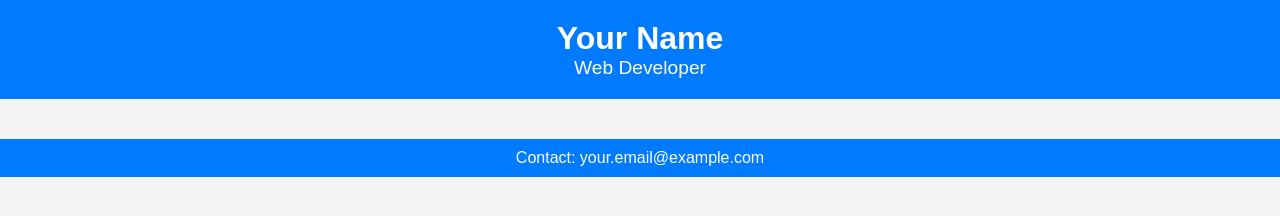
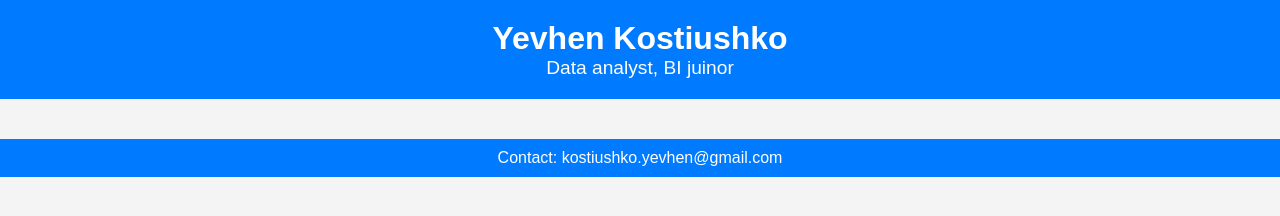
Before and after one commit to Yevhen-Yevhen/yevhen-yevhen.github.io, a plain HTML site: page index.html in a window 1280 px wide. Drawn offline with Linux system fonts and the light colour scheme.

Commit message:
Update index.html

```diff
--- a/index.html
+++ b/index.html
@@ -9,8 +9,8 @@
 <body>
 
     <header>
-        <h1>Your Name</h1>
-        <p>Web Developer</p>
+        <h1>Yevhen Kostiushko</h1>
+        <p>Data analyst, BI juinor</p>
     </header>
 
     <section id="projects">
@@ -18,7 +18,7 @@
     </section>
 
     <footer>
-        <p>Contact: your.email@example.com</p>
+        <p>Contact: kostiushko.yevhen@gmail.com</p>
     </footer>
 
 </body>
```
